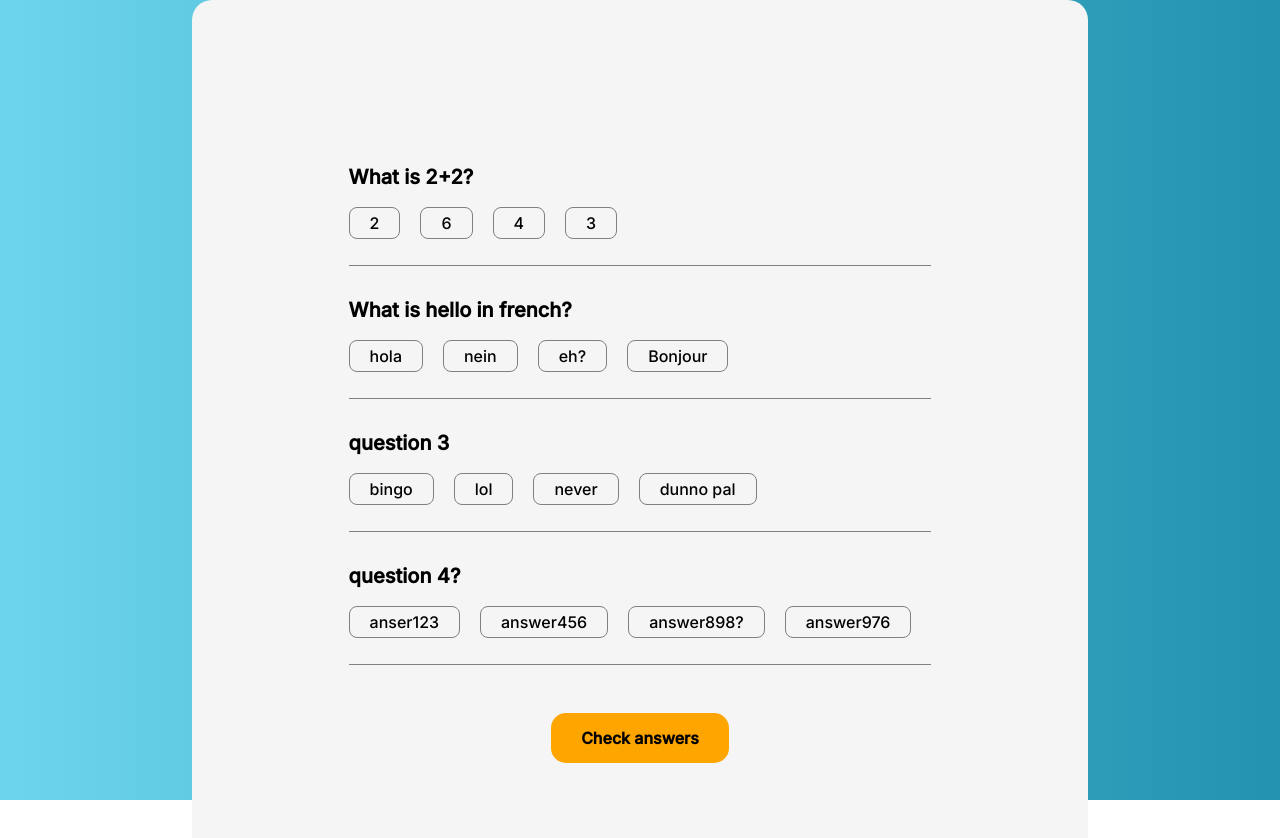
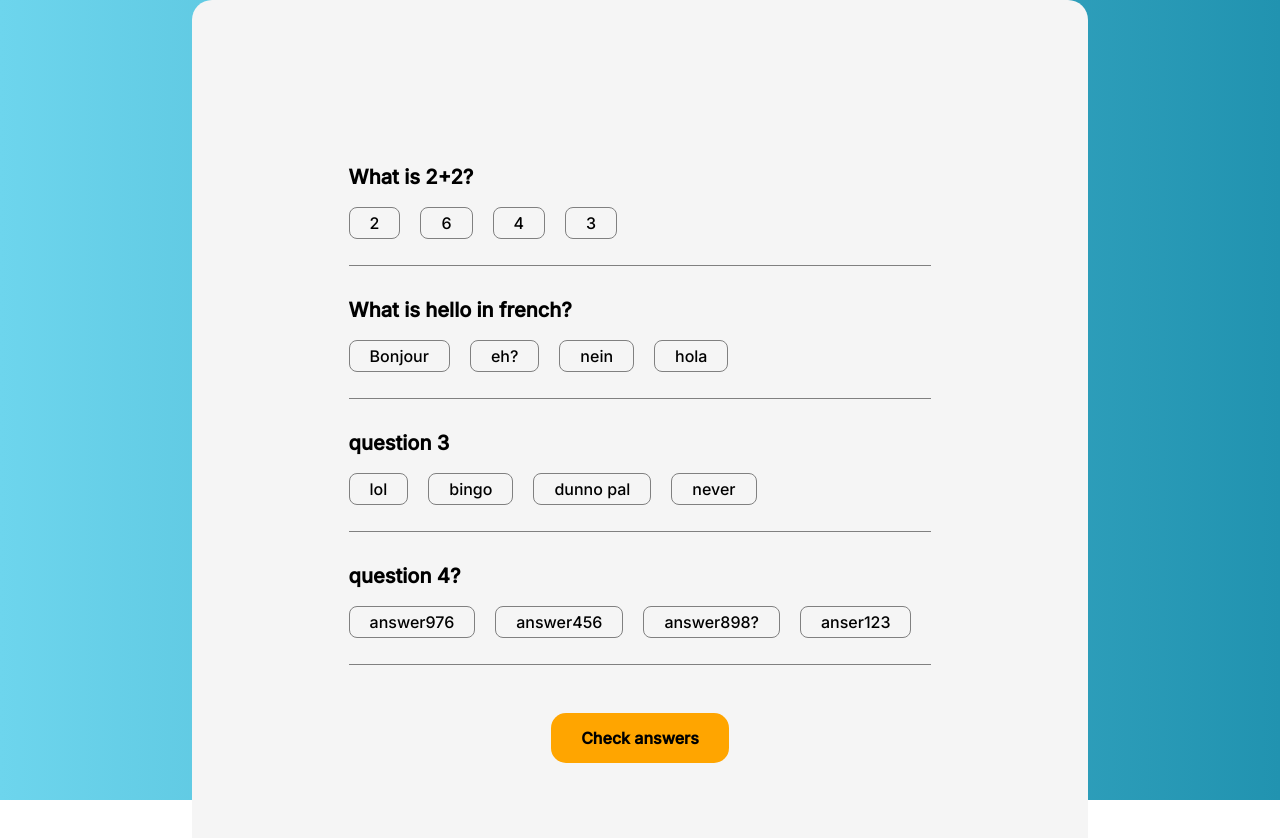
Before and after one commit to mmcampbell04/Quizzical, a React (Create React App) app: page / in a window 1280 px wide. Both pictures are taken after a click on the button "Start Quiz". Shown: the top 838 px of the page. Built offline with nearby package versions, Linux system fonts and the light colour scheme.

Commit message:
function to randomise answers per API format

```diff
--- a/src/App.js
+++ b/src/App.js
@@ -4,12 +4,24 @@ import Intro from "./components/Intro";
 import QuestionList from "./components/QuestionList";
 
 function App() {
-  // eslint-disable-next-line
   const [newGame, setNewGame] = useState(false);
-  const [quizQuestions, setQuizQuestions] = useState(tempData);
+  const [quizQuestions, setQuizQuestions] = useState();
 
   function startGame() {
     setNewGame(!newGame);
+    setQuizQuestions(
+      tempData.map((item) => {
+        const correctAnswer = item.answer;
+        const choices = [...item.wrongAnswers, correctAnswer];
+
+        return {
+          id: item.id,
+          question: item.question,
+          answer: correctAnswer,
+          choices: choices.sort(() => Math.random() - 0.5),
+        };
+      })
+    );
   }
 
   return (
@@ -28,28 +40,27 @@ const tempData = [
     id: 1,
     question: "What is 2+2?",
     answer: "4",
-    choices: ["2", "6", "4", "3"],
-    selected: "",
+    wrongAnswers: ["2", "6", "3"],
   },
 
   {
     id: 2,
     question: "What is hello in french?",
     answer: "Bonjour",
-    choices: ["hola", "nein", "eh?", "Bonjour"],
+    wrongAnswers: ["hola", "nein", "eh?"],
   },
   {
     id: 3,
     question: "question 3",
     answer: "bingo",
-    choices: ["bingo", "lol", "never", "dunno pal"],
+    wrongAnswers: ["lol", "never", "dunno pal"],
   },
 
   {
     id: 4,
     question: "question 4?",
     answer: "answer456",
-    choices: ["anser123", "answer456", "answer898?", "answer976"],
+    wrongAnswers: ["anser123", "answer898?", "answer976"],
   },
 ];
 
--- a/src/components/QuestionList.js
+++ b/src/components/QuestionList.js
@@ -17,7 +17,6 @@ export default function QuestionList({ quizQuestions, startGame }) {
         handleChange={handleChange}
         userData={userData}
         isDisabled={isDisabled}
-        startGame={startGame}
       />
     );
   });
@@ -34,6 +33,8 @@ export default function QuestionList({ quizQuestions, startGame }) {
     });
   }
 
+  console.log(userData);
+
   // validate the users inputs compared to correct answers and increase score
   function validateAnswers() {
     // for each quiz question, check if the selected answer is actually the correct answer & if yes, increase score
@@ -49,7 +50,7 @@ export default function QuestionList({ quizQuestions, startGame }) {
   }
 
   return (
-    <div>
+    <div className="content">
       <div className="quiz-form">{question}</div>
       {isGameOver === false ? (
         <button className="btn btn-validate" onClick={validateAnswers}>
```
